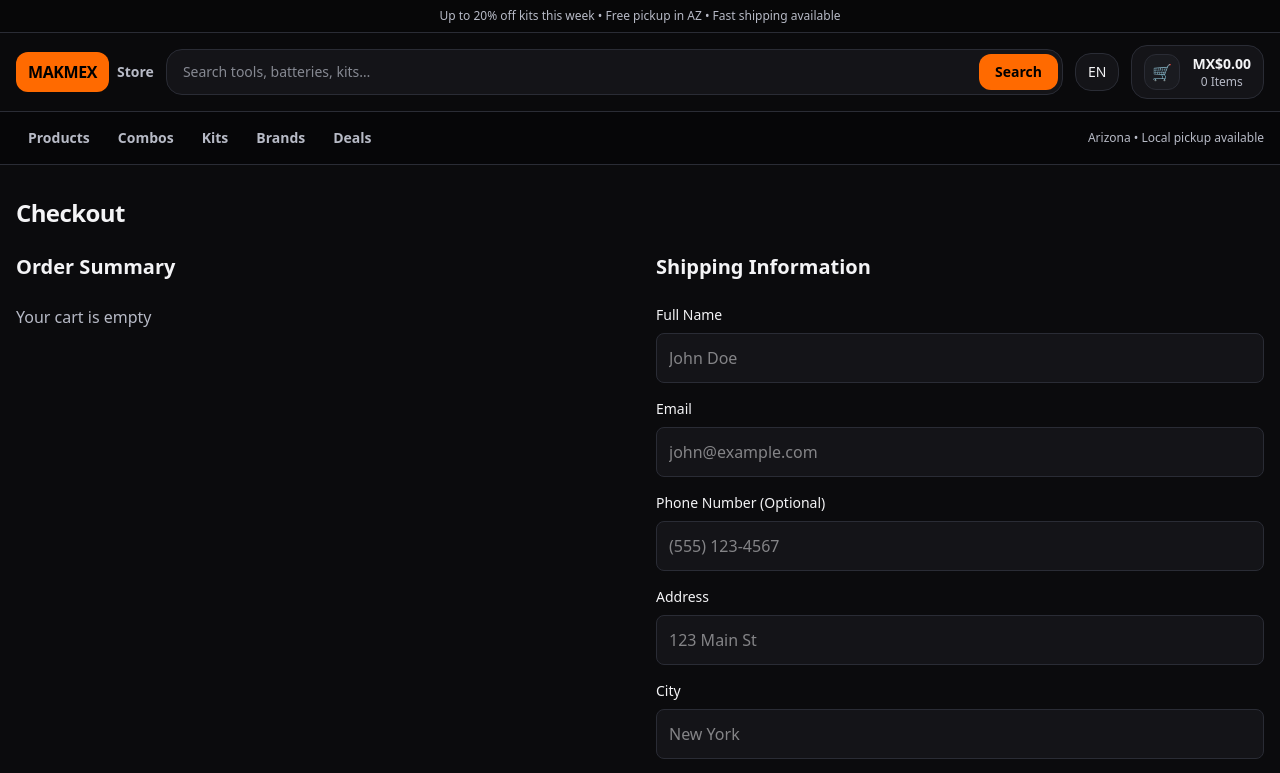
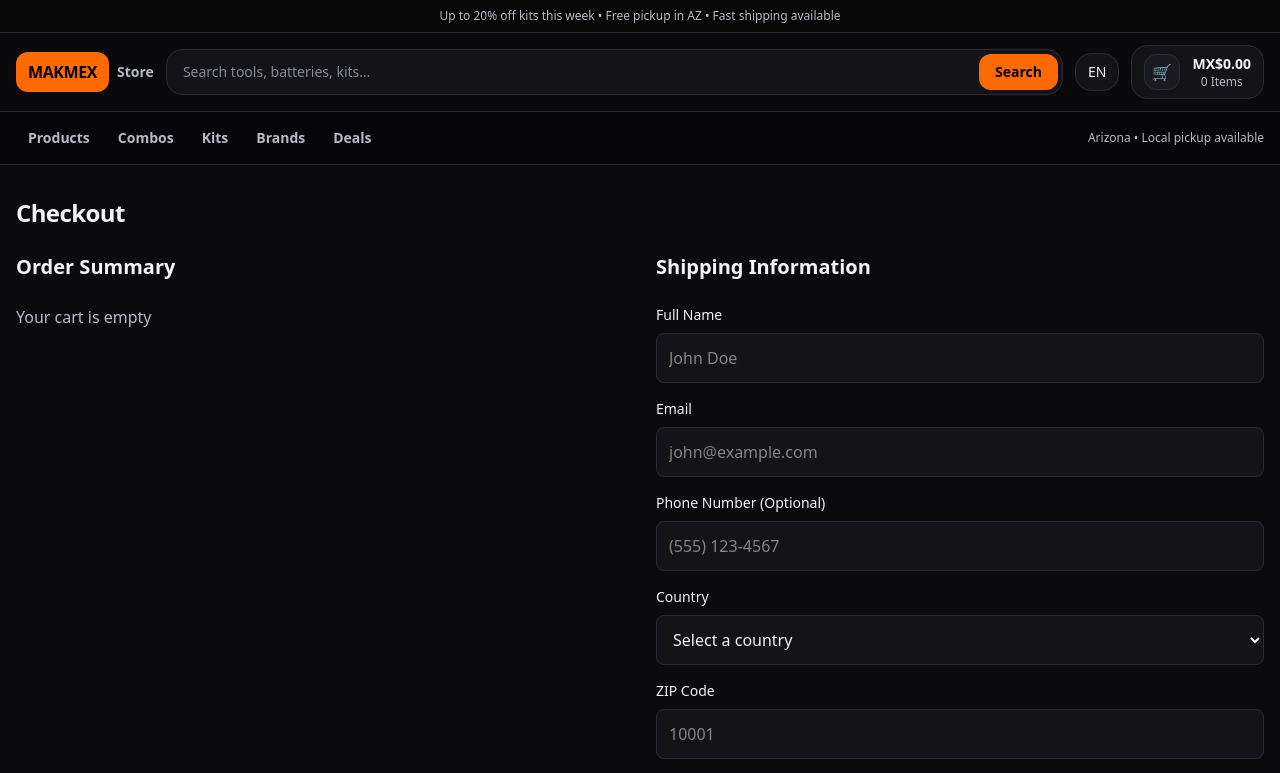
Before and after one commit to jonathanBonilla03/makmex, a React (Vite) app: page /checkout in a window 1280 px wide. Shown: the top 773 px of the page. Built offline with nearby package versions, Linux system fonts and the light colour scheme.

Commit message:
Cart context and checkout page improvements

```diff
--- a/src/context/CartContext.jsx
+++ b/src/context/CartContext.jsx
@@ -1,4 +1,4 @@
-import React, { createContext, useContext, useReducer } from 'react';
+import React, { createContext, useContext, useReducer, useEffect } from 'react';
 
 const CartContext = createContext();
 
@@ -78,12 +78,30 @@ const cartReducer = (state, action) => {
   }
 };
 
-const initialState = {
-  items: []
+// Load cart from localStorage on initial load
+const loadCartFromStorage = () => {
+  try {
+    const storedCart = localStorage.getItem('makmex-cart');
+    return storedCart ? JSON.parse(storedCart) : { items: [] };
+  } catch (error) {
+    console.error('Error loading cart from localStorage:', error);
+    return { items: [] };
+  }
 };
+
+const initialState = loadCartFromStorage();
 
 export function CartProvider({ children }) {
   const [state, dispatch] = useReducer(cartReducer, initialState);
+
+  // Save cart to localStorage whenever it changes
+  useEffect(() => {
+    try {
+      localStorage.setItem('makmex-cart', JSON.stringify(state));
+    } catch (error) {
+      console.error('Error saving cart to localStorage:', error);
+    }
+  }, [state]);
 
   const addToCart = (item) => {
     dispatch({ type: 'ADD_TO_CART', payload: { item } });
--- a/src/pages/CheckoutPage.jsx
+++ b/src/pages/CheckoutPage.jsx
@@ -12,8 +12,6 @@ export default function CheckoutPage() {
     name: '',
     email: '',
     phone_number: '',
-    address: '',
-    city: '',
     state: '',
     zip_code: ''
   });
@@ -23,7 +21,7 @@ export default function CheckoutPage() {
     setIsSubmitting(true);
 
     // Validate required fields
-    if (!formData.name || !formData.email || !formData.address || !formData.city || !country || !formData.zip_code) {
+    if (!formData.name || !formData.email || !country || !formData.zip_code) {
       alert('Please fill in all required fields');
       setIsSubmitting(false);
       return;
@@ -130,28 +128,6 @@ export default function CheckoutPage() {
                 placeholder="(555) 123-4567"
                 value={formData.phone_number}
                 onChange={(e) => setFormData({...formData, phone_number: e.target.value})}
-              />
-            </div>
-
-            <div>
-              <label className="block text-sm font-medium mb-2 text-makmex-text">Address</label>
-              <input
-                type="text"
-                className="w-full p-3 border border-makmex-border rounded-lg bg-makmex-surface text-makmex-text focus:outline-none focus:border-makmex-orange"
-                placeholder="123 Main St"
-                value={formData.address}
-                onChange={(e) => setFormData({...formData, address: e.target.value})}
-              />
-            </div>
-
-            <div>
-              <label className="block text-sm font-medium mb-2 text-makmex-text">City</label>
-              <input
-                type="text"
-                className="w-full p-3 border border-makmex-border rounded-lg bg-makmex-surface text-makmex-text focus:outline-none focus:border-makmex-orange"
-                placeholder="New York"
-                value={formData.city}
-                onChange={(e) => setFormData({...formData, city: e.target.value})}
               />
             </div>
 
```
